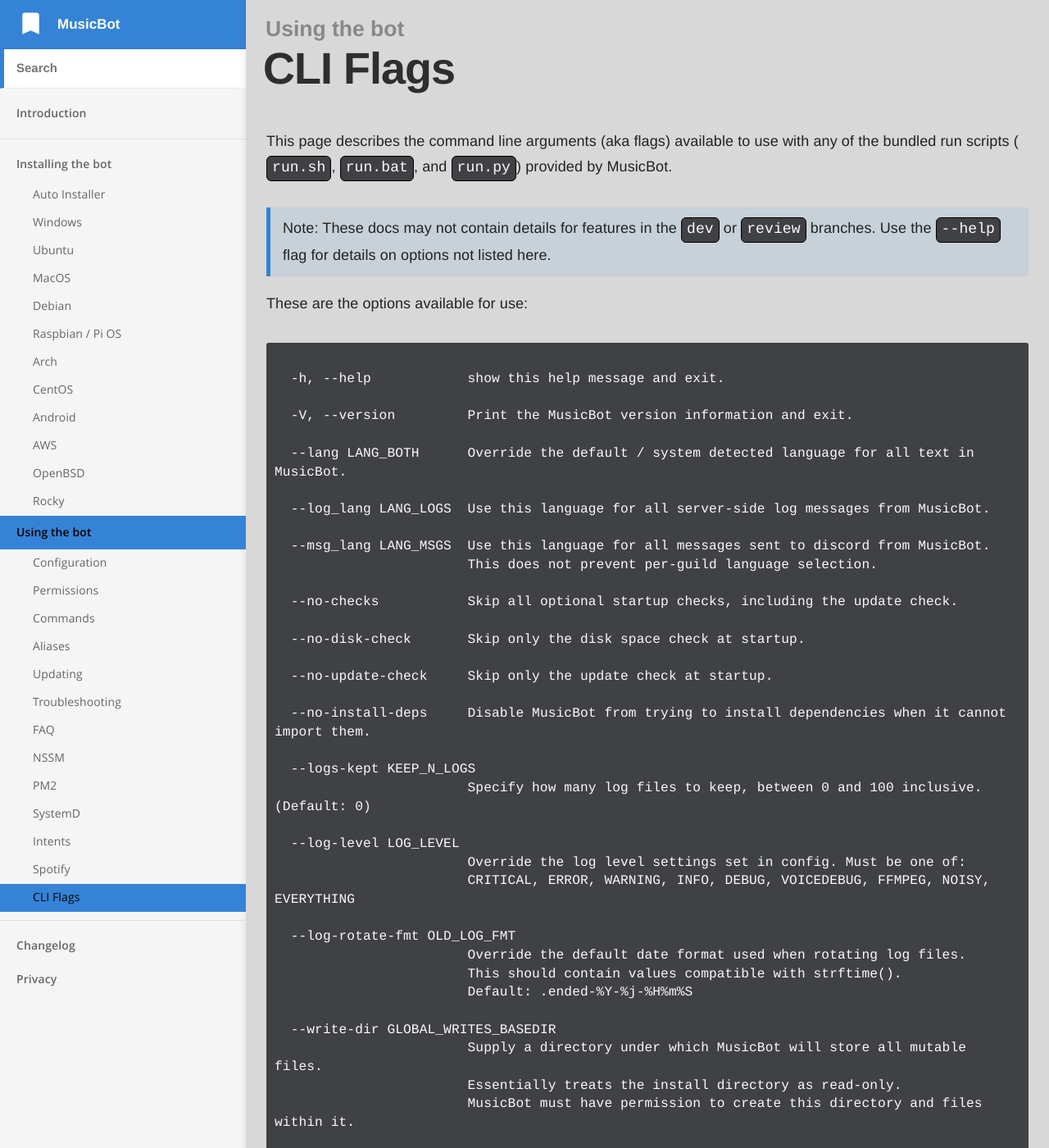
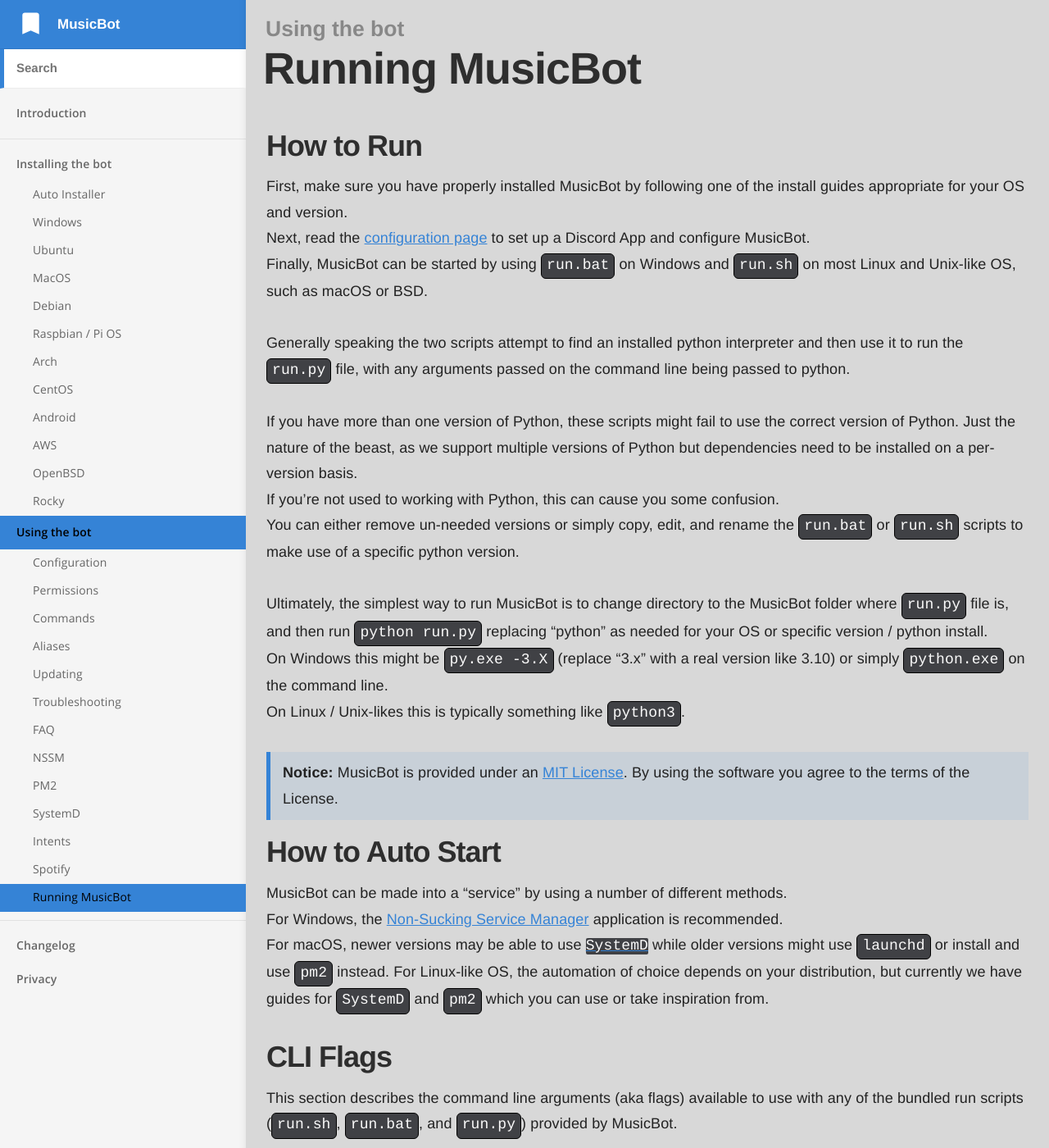
Before and after one commit to Just-Some-Bots/MusicBot, a Jekyll site: the page built from _docs/using/cliargs.md, in a window 1280 px wide and 1400 px high. Shown: the whole window at 82% size. Built offline with Jekyll 4.4.1, drawn with Linux system fonts in a browser that asks for light colours.

Commit message:
Lets explain how to run musicbot...

```diff
--- a/_docs/using/cliargs.md
+++ b/_docs/using/cliargs.md
@@ -1,10 +1,48 @@
 ---
-title: CLI Flags
+title: Running MusicBot
 category: Using the bot
 order: 13
 ---
 
-This page describes the command line arguments (aka flags) available to use with
+## How to Run
+
+First, make sure you have properly installed MusicBot by following one of the install
+guides appropriate for your OS and version.
+Next, read the [configuration page]({{ site.baseurl }}/using/configuration/) to
+set up a Discord App and configure MusicBot.
+Finally, MusicBot can be started by using `run.bat` on Windows and `run.sh` on most
+Linux and Unix-like OS, such as macOS or BSD.
+
+Generally speaking the two scripts attempt to find an installed python interpreter
+and then use it to run the `run.py` file, with any arguments passed on the command
+line being passed to python.
+
+If you have more than one version of Python, these scripts might fail to use the
+correct version of Python.  Just the nature of the beast, as we support multiple
+versions of Python but dependencies need to be installed on a per-version basis.
+If you're not used to working with Python, this can cause you some confusion.
+You can either remove un-needed versions or simply copy, edit, and rename
+the `run.bat` or `run.sh` scripts to make use of a specific python version.
+
+Ultimately, the simplest way to run MusicBot is to change directory to the MusicBot
+folder where `run.py` file is, and then run `python run.py` replacing "python" as needed
+for your OS or specific version / python install.
+On Windows this might be `py.exe -3.X` (replace "3.x" with a real version like 3.10)
+or simply `python.exe` on the command line.
+On Linux / Unix-likes this is typically something like `python3`.
+
+> **Notice:** MusicBot is provided under an [MIT License](https://github.com/Just-Some-Bots/MusicBot/blob/master/LICENSE). By using the software you agree to the terms of the License.
+
+## How to Auto Start
+
+MusicBot can be made into a "service" by using a number of different methods.
+For Windows, the [Non-Sucking Service Manager]({{ site.baseurl }}/using/nssm/) application is recommended.
+For macOS, newer versions may be able to use [`SystemD`]({{ site.baseurl }}/using/systemd/) while older versions might use `launchd` or install and use `pm2` instead.
+For Linux-like OS, the automation of choice depends on your distribution, but currently we have guides for `SystemD` and `pm2` which you can use or take inspiration from.
+
+## CLI Flags
+
+This section describes the command line arguments (aka flags) available to use with
 any of the bundled run scripts (`run.sh`, `run.bat`, and `run.py`) provided by MusicBot.
 
 > Note: These docs may not contain details for features in the `dev` or `review` branches.  Use the `--help` flag for details on options not listed here.
```
